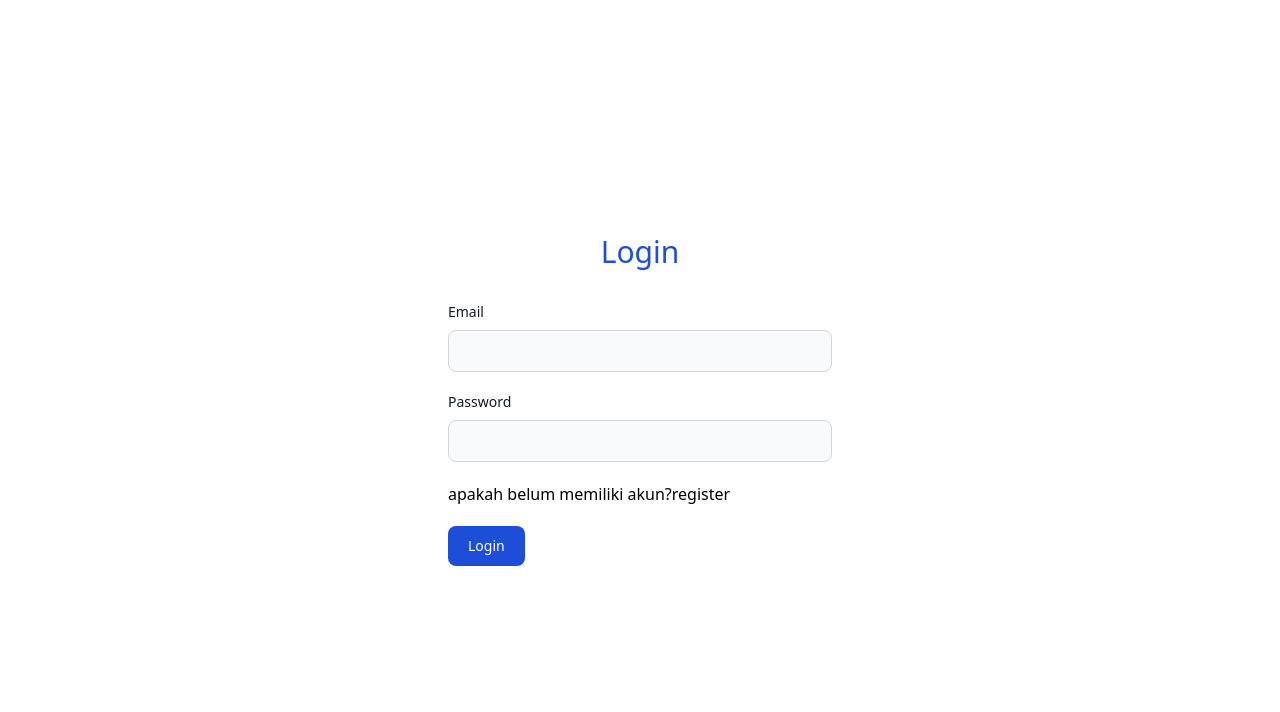
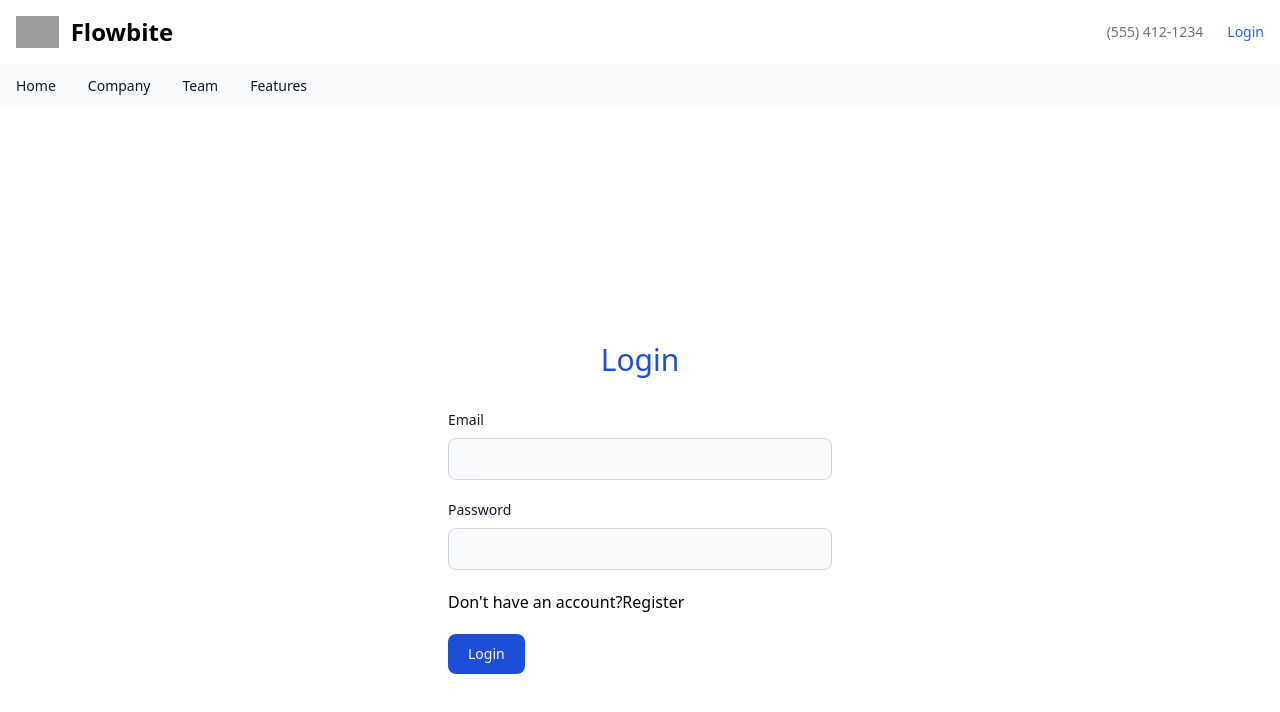
Before and after one commit to putrafir/toko-online-putstore, a Next.js app: page /auth/login in a window 1280 px wide. Shown: the top 712 px of the page. Built offline with nearby package versions, Linux system fonts and the light colour scheme; no server answers; grey boxes are pictures that could not be loaded.

Commit message:
Feat: Login

```diff
--- a/package.json
+++ b/package.json
@@ -13,6 +13,7 @@
     "firebase": "^11.3.1",
     "flowbite-react": "^0.10.2",
     "next": "14.0.3",
+    "next-auth": "^4.24.5",
     "react": "^18",
     "react-dom": "^18"
   },
--- /dev/null
+++ b/src/components/layouts/Navbar/Navbar.module.tsx
@@ -0,0 +1,86 @@
+import { signIn, signOut, useSession } from "next-auth/react";
+
+const Navbar = () => {
+  const { data } = useSession();
+  return (
+    <>
+      <nav className="bg-white border-gray-200 dark:bg-gray-900">
+        <div className="flex flex-wrap justify-between items-center mx-auto max-w-screen-xl p-4">
+          <a
+            href="https://flowbite.com"
+            className="flex items-center space-x-3 rtl:space-x-reverse"
+          >
+            <img
+              src="https://flowbite.com/docs/images/logo.svg"
+              className="h-8"
+              alt="Flowbite Logo"
+            />
+            <span className="self-center text-2xl font-semibold whitespace-nowrap dark:text-white">
+              Flowbite
+            </span>
+          </a>
+          <div className="flex items-center space-x-6 rtl:space-x-reverse">
+            <a
+              href="tel:5541251234"
+              className="text-sm  text-gray-500 dark:text-white hover:underline"
+            >
+              (555) 412-1234
+            </a>
+            <a
+              href="#"
+              onClick={() => {
+                data ? signOut() : signIn();
+              }}
+              className="text-sm  text-blue-600 dark:text-blue-500 hover:underline"
+            >
+              {data ? "Logout" : "Login"}
+            </a>
+          </div>
+        </div>
+      </nav>
+      <nav className="bg-gray-50 dark:bg-gray-700">
+        <div className="max-w-screen-xl px-4 py-3 mx-auto">
+          <div className="flex items-center">
+            <ul className="flex flex-row font-medium mt-0 space-x-8 rtl:space-x-reverse text-sm">
+              <li>
+                <a
+                  href="#"
+                  className="text-gray-900 dark:text-white hover:underline"
+                  aria-current="page"
+                >
+                  Home
+                </a>
+              </li>
+              <li>
+                <a
+                  href="#"
+                  className="text-gray-900 dark:text-white hover:underline"
+                >
+                  Company
+                </a>
+              </li>
+              <li>
+                <a
+                  href="#"
+                  className="text-gray-900 dark:text-white hover:underline"
+                >
+                  Team
+                </a>
+              </li>
+              <li>
+                <a
+                  href="#"
+                  className="text-gray-900 dark:text-white hover:underline"
+                >
+                  Features
+                </a>
+              </li>
+            </ul>
+          </div>
+        </div>
+      </nav>
+    </>
+  );
+};
+
+export default Navbar;
--- a/src/components/views/auth/Login/index.tsx
+++ b/src/components/views/auth/Login/index.tsx
@@ -1,11 +1,50 @@
+import { signIn } from "next-auth/react";
 import Link from "next/link";
+import { useRouter } from "next/router";
+import { FormEvent, useState } from "react";
 
 const LoginView = () => {
+  const [isLoading, setIsLoading] = useState(false);
+  const [error, setError] = useState("");
+
+  const { push, query } = useRouter();
+
+  const callbackUrl: any = query.callbackUrl || "/";
+  const handleSubmit = async (event: FormEvent<HTMLFormElement>) => {
+    event.preventDefault();
+    setIsLoading(true);
+    setError("");
+    const form = event.target as HTMLFormElement;
+    try {
+      const res = await signIn("credentials", {
+        redirect: false,
+        email: form.email.value,
+        password: form.password.value,
+        callbackUrl,
+      });
+      if (!res?.error) {
+        setIsLoading(false);
+        form.reset();
+        push(callbackUrl);
+      } else {
+        setIsLoading(false);
+        setError("Invalid email or password");
+      }
+    } catch (error) {
+      setIsLoading(false);
+      setError("Invalid email or password");
+    }
+  };
   return (
     <div className=" items-center justify-center h-svh flex w-svw">
       <div className="w-[65%] max-w-sm ">
         <h1 className=" mb-8 text-3xl text-center text-blue-700">Login</h1>
-        <form className="mx-auto">
+        {error && (
+          <div className="bg-red-200 text-red-700 p-2.5 rounded-lg mb-5">
+            {error}
+          </div>
+        )}
+        <form className="mx-auto" onSubmit={handleSubmit}>
           <div className="mb-5">
             <label
               htmlFor="email"
@@ -38,9 +77,9 @@ const LoginView = () => {
           </div>
           <div className="flex items-start mb-5">
             <p>
-              apakah belum memiliki akun?
+              Don{"'"}t have an account?
               <Link href="/auth/register" className="text-blue-700okey">
-                register
+                Register
               </Link>
             </p>
           </div>
@@ -48,7 +87,7 @@ const LoginView = () => {
             type="submit"
             className="text-white bg-blue-700 hover:bg-blue-800 focus:ring-4 focus:outline-none focus:ring-blue-300 font-medium rounded-lg text-sm w-full sm:w-auto px-5 py-2.5 text-center "
           >
-            Login
+            {isLoading ? "Loading..." : "Login"}
           </button>
         </form>
       </div>
--- a/src/lib/firebase/init.ts
+++ b/src/lib/firebase/init.ts
@@ -4,7 +4,6 @@ import { getFirestore } from "firebase/firestore";
 // TODO: Add SDKs for Firebase products that you want to use
 // https://firebase.google.com/docs/web/setup#available-libraries
 
-// Your web app's Firebase configuration
 const firebaseConfig = {
   apiKey: process.env.FIREBASE_API_KEY,
   authDomain: process.env.FIREBASE_AUTH_DOMAIN,
@@ -14,7 +13,6 @@ const firebaseConfig = {
   appId: process.env.FIREBASE_APP_ID,
 };
 
-// Initialize Firebase
 let app;
 if (!getApps().length) {
   app = initializeApp(firebaseConfig);
--- a/src/lib/firebase/service.ts
+++ b/src/lib/firebase/service.ts
@@ -58,3 +58,16 @@ export async function signUp(
       });
   }
 }
+
+export async function signIn(email: string) {
+  const q = query(collection(firestore, "users"), where("email", "==", email));
+
+  const snapshot = await getDocs(q);
+  const data = snapshot.docs.map((doc) => ({ id: doc.id, ...doc.data() }));
+
+  if (data) {
+    return data[0];
+  } else {
+    return null;
+  }
+}
--- a/src/pages/_app.tsx
+++ b/src/pages/_app.tsx
@@ -1,6 +1,16 @@
-import '@/styles/globals.css'
-import type { AppProps } from 'next/app'
+import Navbar from "@/components/layouts/Navbar/Navbar.module";
+import "@/styles/globals.css";
+import { SessionProvider } from "next-auth/react";
+import type { AppProps } from "next/app";
 
-export default function App({ Component, pageProps }: AppProps) {
-  return <Component {...pageProps} />
+export default function App({
+  Component,
+  pageProps: { session, pageProps },
+}: AppProps) {
+  return (
+    <SessionProvider session={session}>
+      <Navbar></Navbar>
+      <Component {...pageProps} />
+    </SessionProvider>
+  );
 }
--- /dev/null
+++ b/src/pages/api/auth/[...nextauth].ts
@@ -0,0 +1,68 @@
+import { signIn } from "@/lib/firebase/service";
+import { compare } from "bcrypt";
+import NextAuth, { NextAuthOptions } from "next-auth";
+import CredentialsProvider from "next-auth/providers/credentials";
+
+const authOptions: NextAuthOptions = {
+  session: {
+    strategy: "jwt",
+  },
+  secret: process.env.NEXTAUTH_SECRET,
+  providers: [
+    CredentialsProvider({
+      type: "credentials",
+      name: "Credentials",
+      credentials: {
+        email: { label: "Email", type: "email" },
+        password: { label: "Password", type: "password" },
+      },
+      async authorize(credentials) {
+        const { email, password } = credentials as {
+          email: string;
+          password: string;
+        };
+        const user: any = await signIn(email);
+        if (user) {
+          const passwordConfirm = await compare(password, user.password);
+          if (passwordConfirm) {
+            return user;
+          }
+          return null;
+        } else {
+          return null;
+        }
+      },
+    }),
+  ],
+  callbacks: {
+    async jwt({ token, account, profile, user }: any) {
+      if (account?.provider === "credentials") {
+        token.email = user.email;
+        token.fullname = user.fullname;
+        token.phone = user.phone;
+        token.role = user.role;
+      }
+      return token;
+    },
+    async session({ session, token }: any) {
+      if ("email" in token) {
+        session.user.email = token.email;
+      }
+      if ("fullname" in token) {
+        session.user.fullname = token.fullname;
+      }
+      if ("phone" in token) {
+        session.user.phone = token.phone;
+      }
+      if ("role" in token) {
+        session.user.role = token.role;
+      }
+      return session;
+    },
+  },
+  pages: {
+    signIn: "/auth/login",
+  },
+};
+
+export default NextAuth(authOptions);
--- a/src/pages/index.tsx
+++ b/src/pages/index.tsx
@@ -1,9 +1,13 @@
-import Image from 'next/image'
-import { Inter } from 'next/font/google'
+import Image from "next/image";
+import { Inter } from "next/font/google";
+import { useSession } from "next-auth/react";
 
-const inter = Inter({ subsets: ['latin'] })
+const inter = Inter({ subsets: ["latin"] });
 
 export default function Home() {
+  const { data } = useSession();
+  console.log(data);
+
   return (
     <main
       className={`flex min-h-screen flex-col items-center justify-between p-24 ${inter.className}`}
@@ -20,7 +24,7 @@ export default function Home() {
             target="_blank"
             rel="noopener noreferrer"
           >
-            By{' '}
+            By{" "}
             <Image
               src="/vercel.svg"
               alt="Vercel Logo"
@@ -52,7 +56,7 @@ export default function Home() {
           rel="noopener noreferrer"
         >
           <h2 className={`mb-3 text-2xl font-semibold`}>
-            Docs{' '}
+            Docs{" "}
             <span className="inline-block transition-transform group-hover:translate-x-1 motion-reduce:transform-none">
               -&gt;
             </span>
@@ -69,7 +73,7 @@ export default function Home() {
           rel="noopener noreferrer"
         >
           <h2 className={`mb-3 text-2xl font-semibold`}>
-            Learn{' '}
+            Learn{" "}
             <span className="inline-block transition-transform group-hover:translate-x-1 motion-reduce:transform-none">
               -&gt;
             </span>
@@ -86,7 +90,7 @@ export default function Home() {
           rel="noopener noreferrer"
         >
           <h2 className={`mb-3 text-2xl font-semibold`}>
-            Templates{' '}
+            Templates{" "}
             <span className="inline-block transition-transform group-hover:translate-x-1 motion-reduce:transform-none">
               -&gt;
             </span>
@@ -103,7 +107,7 @@ export default function Home() {
           rel="noopener noreferrer"
         >
           <h2 className={`mb-3 text-2xl font-semibold`}>
-            Deploy{' '}
+            Deploy{" "}
             <span className="inline-block transition-transform group-hover:translate-x-1 motion-reduce:transform-none">
               -&gt;
             </span>
@@ -114,5 +118,5 @@ export default function Home() {
         </a>
       </div>
     </main>
-  )
+  );
 }
```
Also changed, not shown: src/components/layouts/Navbar/index.tsx (added), 1 other file (tests, documents, lock files or other folders).
